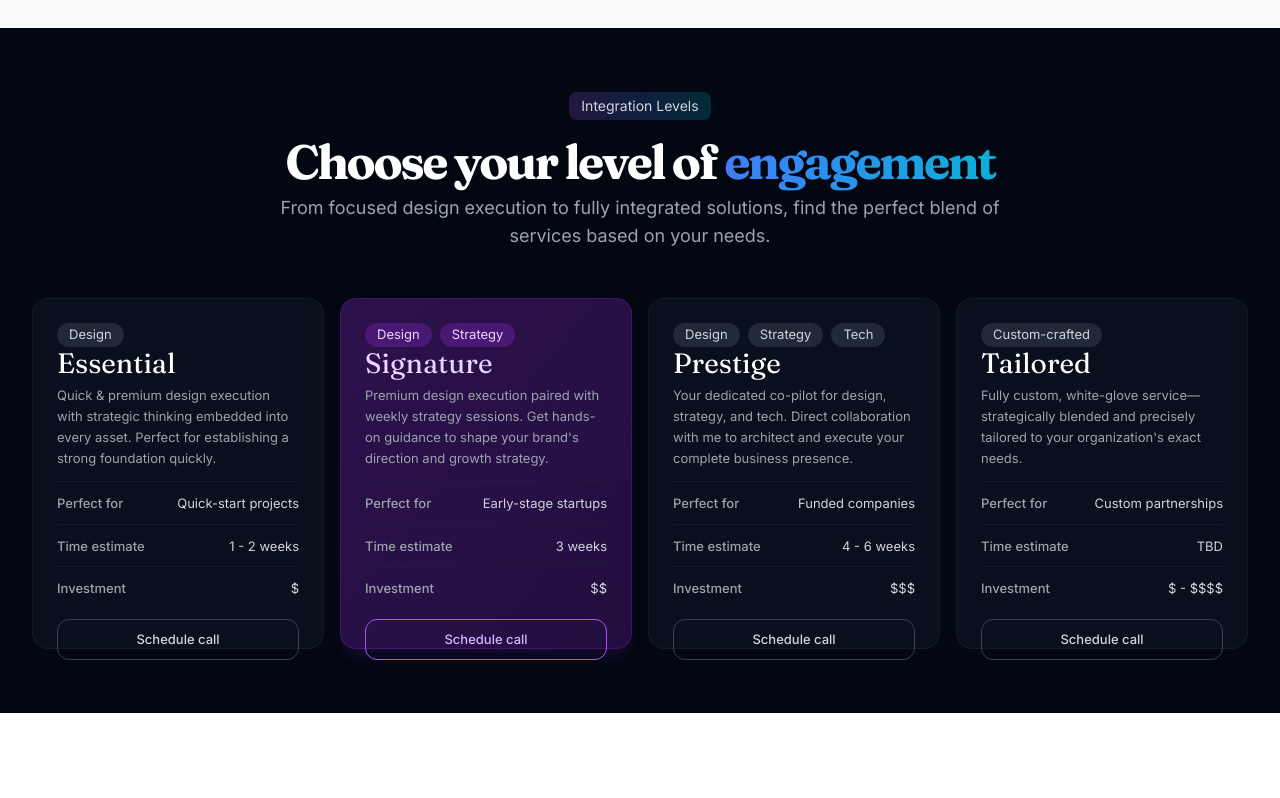
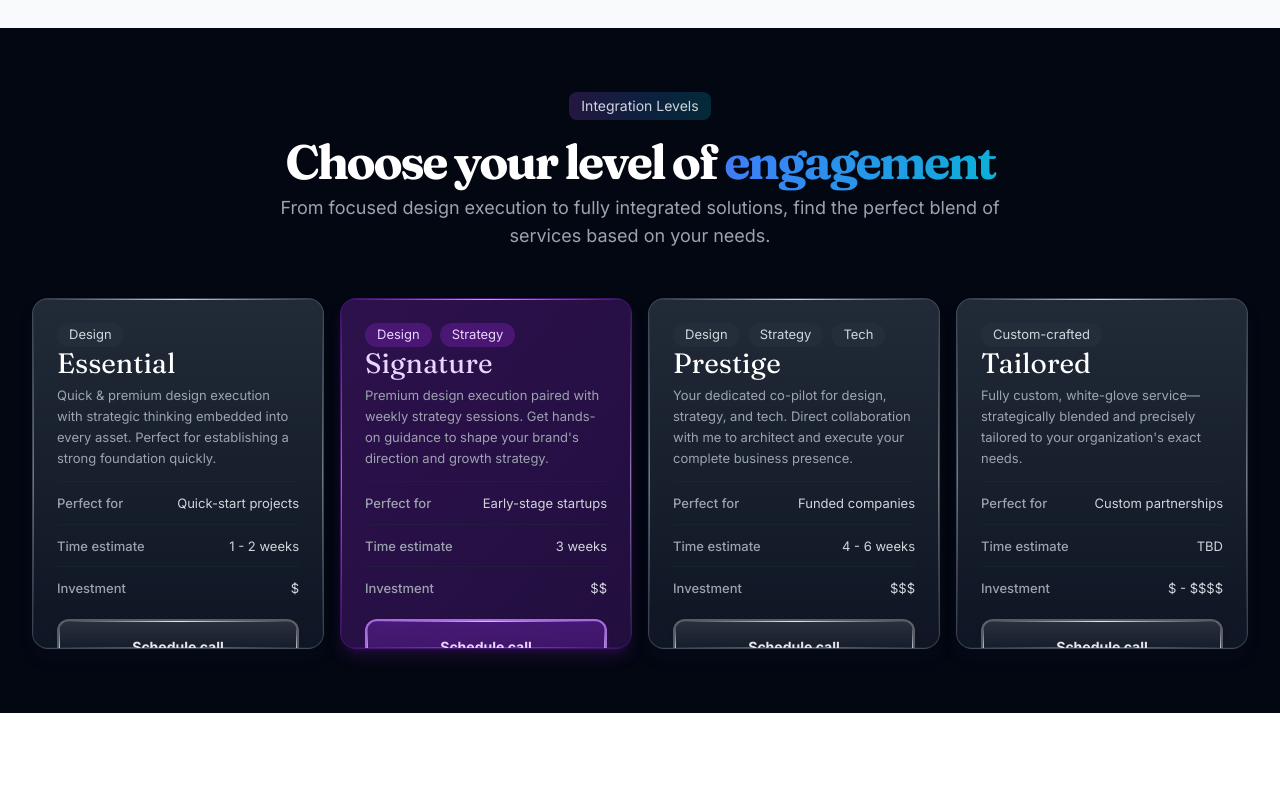
Before and after one commit to bsegev/nextstage-3.0, a Next.js app: page / in a window 1280 px wide. Shown: the part 4749-5547 px from the top of the page. Built offline with nearby package versions, Linux system fonts and the light colour scheme.

Commit message:
feat: enhance metallic sheen and shimmer effects on pricing cards

```diff
--- a/app/components/pricing.tsx
+++ b/app/components/pricing.tsx
@@ -86,12 +86,34 @@ export default function Pricing() {
               className="group aspect-auto md:aspect-[2/2.4]"
             >
               <div
-                className={`h-full p-4 md:p-6 rounded-2xl ${
+                className={`h-full p-4 md:p-6 rounded-2xl relative overflow-hidden ${
                   tier.title === 'Signature'
-                    ? 'bg-gradient-to-br from-purple-900/50 to-purple-800/30 border-purple-700/30 hover:border-purple-600/50 shadow-lg shadow-purple-900/20'
-                    : 'bg-gray-900/50 border-gray-800/50 hover:border-gray-700/50'
-                } border transition-all duration-300 hover:shadow-lg hover:shadow-purple-900/10 flex flex-col backdrop-blur-sm`}
+                    ? 'bg-gradient-to-br from-purple-900/50 to-purple-800/30 border-purple-700/30 hover:border-purple-500/70 shadow-lg shadow-purple-900/30'
+                    : 'bg-gradient-to-b from-gray-800/90 to-gray-900/90 border-gray-400/30 hover:border-gray-400/60 shadow-lg shadow-gray-900/30'
+                } border transition-all duration-300 hover:shadow-xl flex flex-col backdrop-blur-sm`}
               >
+                {tier.title === 'Signature' ? (
+                  <span className="absolute inset-0 pointer-events-none">
+                    <span className="absolute inset-x-0 top-0 h-[1px] bg-gradient-to-r from-transparent via-purple-300/90 to-transparent"></span>
+                    <span className="absolute inset-y-0 right-0 w-[1px] bg-gradient-to-b from-transparent via-purple-300/60 to-transparent"></span>
+                    <span className="absolute inset-x-0 bottom-0 h-[1px] bg-gradient-to-r from-transparent via-purple-300/50 to-transparent"></span>
+                    <span className="absolute inset-y-0 left-0 w-[1px] bg-gradient-to-b from-transparent via-purple-300/60 to-transparent"></span>
+                    <span className="absolute inset-0">
+                      <span className="absolute -inset-full h-full w-[200%] bg-gradient-to-r from-transparent via-purple-400/20 to-transparent animate-shimmer"></span>
+                    </span>
+                  </span>
+                ) : (
+                  <span className="absolute inset-0 pointer-events-none">
+                    <span className="absolute inset-x-0 top-0 h-[1px] bg-gradient-to-r from-transparent via-white/80 to-transparent"></span>
+                    <span className="absolute inset-y-0 right-0 w-[1px] bg-gradient-to-b from-transparent via-white/40 to-transparent"></span>
+                    <span className="absolute inset-x-0 bottom-0 h-[1px] bg-gradient-to-r from-transparent via-white/40 to-transparent"></span>
+                    <span className="absolute inset-y-0 left-0 w-[1px] bg-gradient-to-b from-transparent via-white/40 to-transparent"></span>
+                    <span className="absolute inset-0">
+                      <span className="absolute -inset-full h-full w-[200%] bg-gradient-to-r from-transparent via-white/10 to-transparent animate-shimmer"></span>
+                    </span>
+                    <span className="absolute inset-0 bg-gradient-to-b from-white/5 to-transparent opacity-50"></span>
+                  </span>
+                )}
                 <div>
                   <div className="flex flex-wrap gap-2">
                     {tier.tags.map((tag, i) => (
@@ -142,13 +164,39 @@ export default function Pricing() {
                   <div className="w-full">
                     <button
                       onClick={openModal}
-                      className={`w-full text-center text-[13px] font-medium py-2 md:py-2.5 inline-block border rounded-xl transition-all duration-300 ${
+                      className={`w-full text-center text-sm font-bold py-3.5 md:py-4 inline-block rounded-xl transition-all duration-300 relative overflow-hidden ${
                         tier.title === 'Signature'
-                          ? 'border-purple-500 text-purple-300 hover:bg-purple-600 hover:border-purple-600 hover:text-white'
-                          : 'border-gray-700 text-gray-300 hover:bg-gray-800 hover:border-gray-700 hover:text-white'
+                          ? 'border-2 border-purple-400/80 text-purple-200 hover:text-white shadow-md shadow-purple-900/30 hover:shadow-lg hover:shadow-purple-900/50 hover:scale-[1.03] bg-gradient-to-b from-purple-600/30 to-purple-800/30 hover:from-purple-500 hover:to-purple-700'
+                          : 'border-2 border-gray-200/30 text-gray-200 hover:text-white shadow-md hover:shadow-lg hover:scale-[1.03] bg-gradient-to-b from-gray-300/10 via-gray-500/5 to-gray-100/5 hover:border-gray-300/50'
                       }`}
                     >
-                      Schedule call
+                      {tier.title === 'Signature' ? (
+                        <>
+                          <span className="absolute inset-0 overflow-hidden">
+                            <span className="absolute inset-x-0 top-0 h-[1px] bg-gradient-to-r from-transparent via-purple-200/90 to-transparent"></span>
+                            <span className="absolute inset-y-0 right-0 w-[1px] bg-gradient-to-b from-transparent via-purple-200/70 to-transparent"></span>
+                            <span className="absolute inset-x-0 bottom-0 h-[1px] bg-gradient-to-r from-transparent via-purple-200/60 to-transparent"></span>
+                            <span className="absolute inset-y-0 left-0 w-[1px] bg-gradient-to-b from-transparent via-purple-200/70 to-transparent"></span>
+                          </span>
+                          <span className="absolute inset-0 -z-10">
+                            <span className="absolute -inset-full h-full w-[200%] bg-gradient-to-r from-transparent via-purple-300/30 to-transparent animate-shimmer"></span>
+                          </span>
+                        </>
+                      ) : (
+                        <>
+                          <span className="absolute inset-0 overflow-hidden">
+                            <span className="absolute inset-x-0 top-0 h-[1px] bg-gradient-to-r from-transparent via-white/90 to-transparent"></span>
+                            <span className="absolute inset-y-0 right-0 w-[1px] bg-gradient-to-b from-transparent via-white/70 to-transparent"></span>
+                            <span className="absolute inset-x-0 bottom-0 h-[1px] bg-gradient-to-r from-transparent via-white/60 to-transparent"></span>
+                            <span className="absolute inset-y-0 left-0 w-[1px] bg-gradient-to-b from-transparent via-white/70 to-transparent"></span>
+                          </span>
+                          <span className="absolute inset-0 -z-10">
+                            <span className="absolute -inset-full h-full w-[200%] bg-gradient-to-r from-transparent via-white/30 to-transparent animate-shimmer"></span>
+                          </span>
+                          <span className="absolute inset-0 bg-gradient-to-b from-white/10 to-transparent opacity-30"></span>
+                        </>
+                      )}
+                      <span className="relative z-10">Schedule call</span>
                     </button>
                   </div>
                 </div>
--- a/tailwind.config.js
+++ b/tailwind.config.js
@@ -70,10 +70,16 @@ module.exports = {
           from: { height: "var(--radix-accordion-content-height)" },
           to: { height: 0 },
         },
+        shimmer: {
+          "0%": { transform: "translateX(-100%)" },
+          "50%": { transform: "translateX(0%)" },
+          "100%": { transform: "translateX(100%)" },
+        },
       },
       animation: {
         "accordion-down": "accordion-down 0.2s ease-out",
         "accordion-up": "accordion-up 0.2s ease-out",
+        "shimmer": "shimmer 3s infinite ease-in-out",
       },
     },
   },
```
